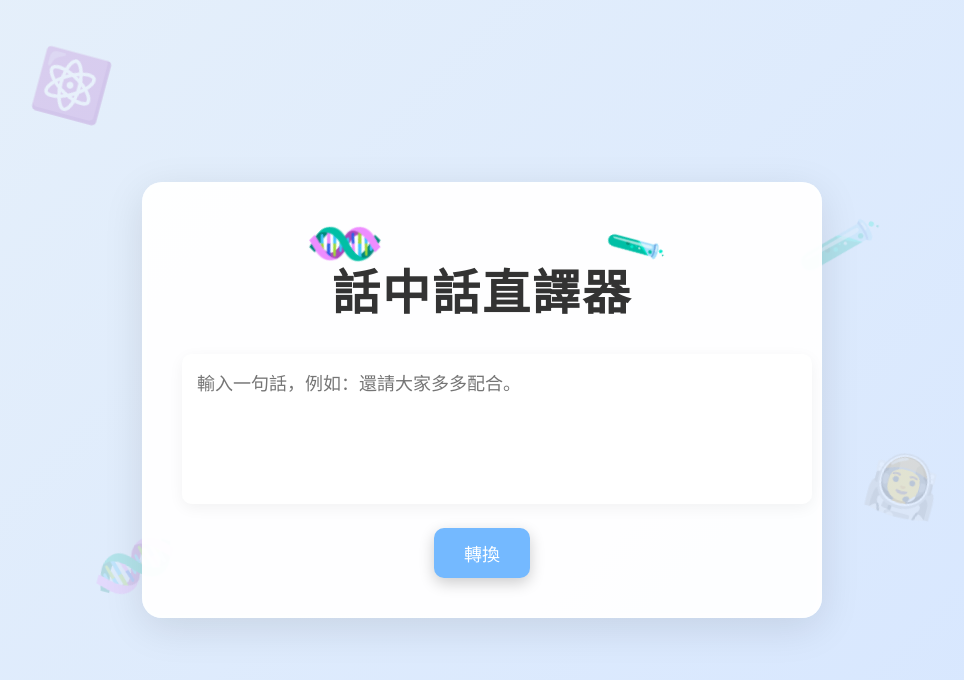
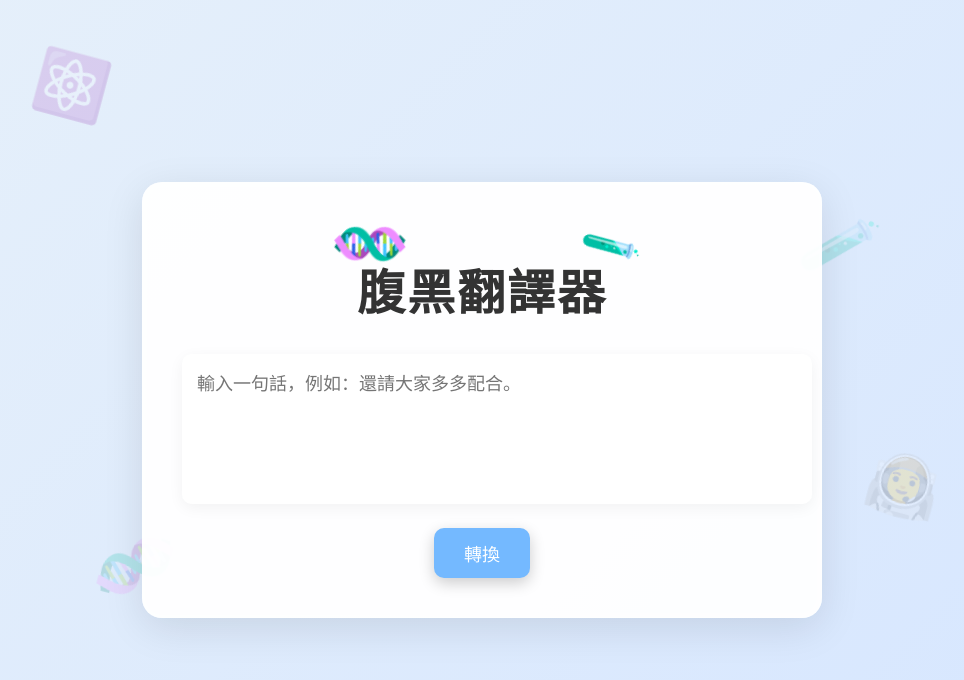
Before and after one commit to WinnieLineer/WickedWordConverter, a plain HTML site: page index.html in a window 1280 px wide. Shown: the whole page, without its empty margins (158-1122 px from the left). Drawn offline with Linux system fonts and the light colour scheme.

Commit message:
Update index.html

```diff
--- a/index.html
+++ b/index.html
@@ -160,7 +160,7 @@
         <div class="science-element astronaut">👩‍🚀</div>
     </div>
     <div class="container">
-        <h1>話中話直譯器</h1>
+        <h1>腹黑翻譯器</h1>
         <textarea id="input" placeholder="輸入一句話，例如：還請大家多多配合。"></textarea>
         <button onclick="convertSentence()">轉換</button>
         <div id="output"></div>
```
